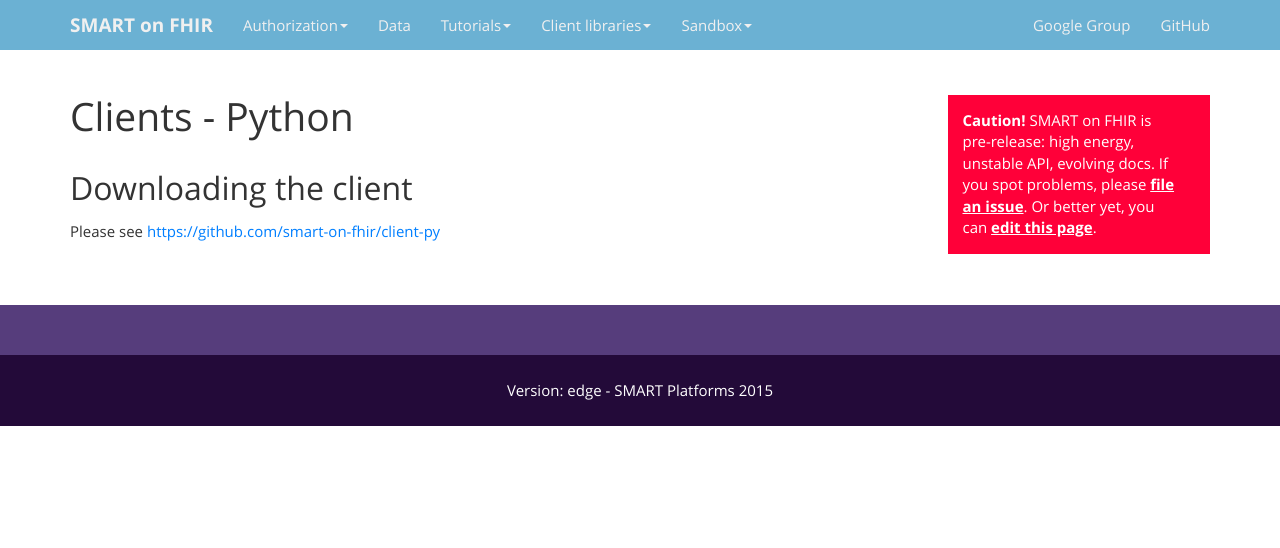
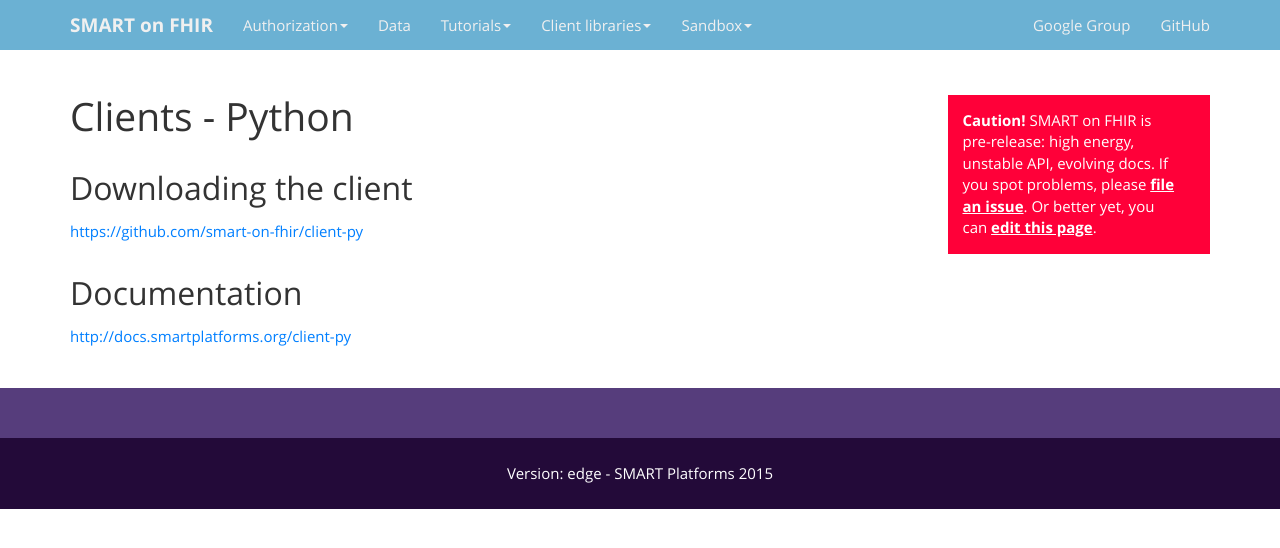
Before and after one commit to smart-on-fhir/smart-on-fhir.github.io, a Jekyll site: the page built from clients/python/index.md, in a window 1280 px wide. Shown: the top 548 px of the page. Built offline with Jekyll 4.4.1, drawn with Linux system fonts in a browser that asks for light colours; Markdown is read by kramdown in place of the engine named in the settings.

Commit message:
Update Python client links

```diff
--- a/clients/python/index.md
+++ b/clients/python/index.md
@@ -7,4 +7,8 @@
 
 ## Downloading the client
 
-Please see [https://github.com/smart-on-fhir/client-py](https://github.com/smart-on-fhir/client-py)
+[https://github.com/smart-on-fhir/client-py](https://github.com/smart-on-fhir/client-py)
+
+## Documentation
+
+[http://docs.smartplatforms.org/client-py](http://docs.smartplatforms.org/client-py)
```
